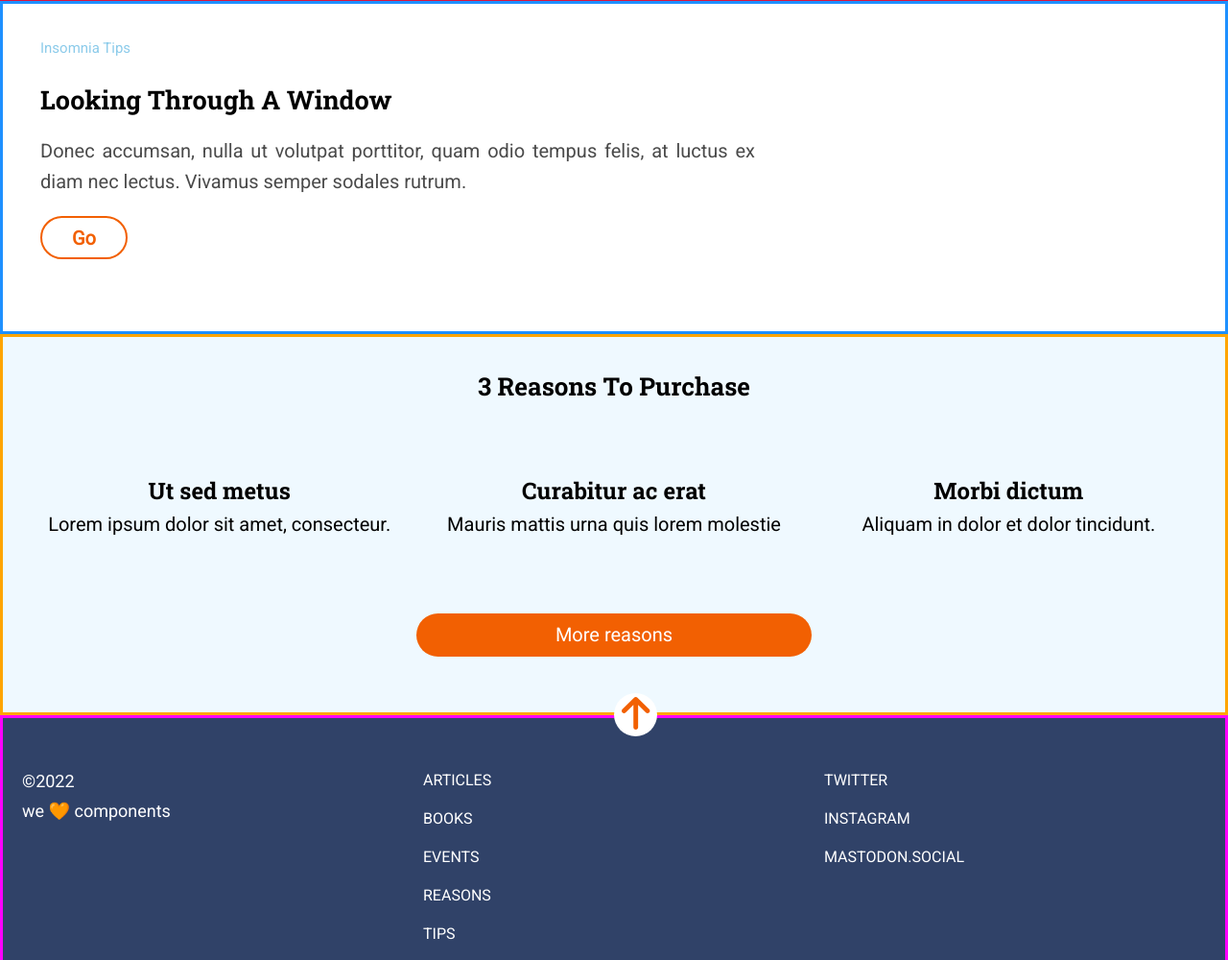
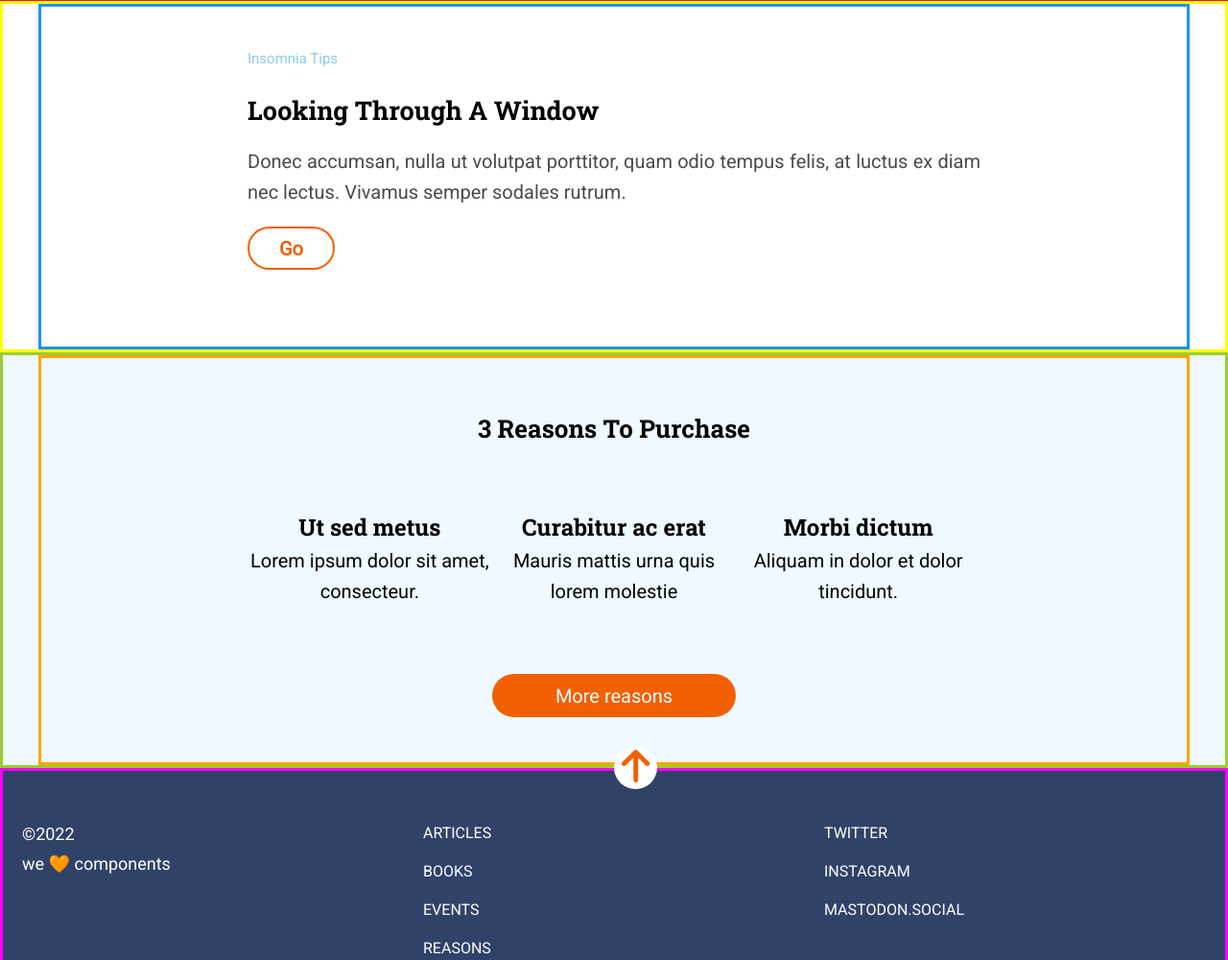
Before and after one commit to Adalab/modulo-1-evaluacion-final-Chrissy-92, a website built with Vite: page src/index.html in a window 1280 px wide. Shown: the part 799-1799 px from the top of the page at 96% size. Built offline with nearby package versions, Linux system fonts and the light colour scheme; files whose address does not match are found by name.

Commit message:
Updated media queries and added wrappers to all sections

```diff
--- a/src/partials/module2.html
+++ b/src/partials/module2.html
@@ -1,13 +1,15 @@
-<div class="module2__container">
-  <span class="module2__insomnia"> Insomnia Tips </span>
-  <h2 class="module2__h2">Looking Through A Window</h2>
-  <div class="module2__paragraph__container">
+<div class="module2__wrapper">
+  <div class="module2__container">
+    <span class="module2__insomnia"> Insomnia Tips </span>
+    <h2 class="module2__h2">Looking Through A Window</h2>
     <p class="module2__paragraph">
       Donec accumsan, nulla ut volutpat porttitor, quam odio tempus felis, at
       luctus ex diam nec lectus. Vivamus semper sodales rutrum.
     </p>
+    <span class="module2__button">
+      <a class="module2__link" href="https://adalab.es." target="_blank">
+        Go
+      </a>
+    </span>
   </div>
-  <span class="module2__button">
-    <a class="module2__link" href="https://adalab.es." target="_blank"> Go </a>
-  </span>
 </div>
--- a/src/partials/module3.html
+++ b/src/partials/module3.html
@@ -1,3 +1,4 @@
+<div class="module3__wrapper">
   <section class="module3__container">
     <h2 class="module3__title" id="middle">3 Reasons To Purchase</h2>
 
@@ -17,7 +18,9 @@
     </article>
 
     <div class="module3__button">
-    <a class="module3__link" href="https://adalab.es." target="_blank"> More reasons </a>
+      <a class="module3__link" href="https://adalab.es." target="_blank">
+        More reasons
+      </a>
     </div>
-
   </section>
+</div>
--- a/src/scss/_module2.scss
+++ b/src/scss/_module2.scss
@@ -1,5 +1,14 @@
+.module2__wrapper {
+  display: flex;
+  justify-content: center;
+  width: 100%;
+  background-color: #fff;
+  border: solid 3px yellow; // ------------------ BORRAR ÉSTA PARTE --------------------------//
+}
+
 .module2__container {
   width: 100%;
+  max-width: 100%;
   height: 25em;
   display: flex;
   flex-direction: column;
@@ -9,13 +18,11 @@
   padding-right: 25px;
   padding-bottom: 45px;
   gap: 20px;
-  background-color: #fff;
   border: solid 3px dodgerblue; // ------------------ BORRAR ÉSTA PARTE --------------------------//
 }
 
 .module2__insomnia {
   display: inline-block;
-  width: auto;
   height: 30px;
   color: #8ccbea;
   font-size: 20px;
@@ -27,15 +34,11 @@
   font-size: 35px;
 }
 
-.module2__paragraph__container {
-  max-width: 690px;
-  text-align: justify;
-}
-
 .module2__paragraph {
   font-size: 20px;
   color: #4a4a4a;
   line-height: 1.6;
+  text-align: justify;
 }
 
 .module2__button {
@@ -54,9 +57,9 @@
   color: #f26002;
 }
 
-@media screen and (min-width: 768px) {
+@media (min-width: 768px) {
   .module2__container {
-    max-width: 80em;
+    max-width: 720px;
     height: 21.7em;
     padding-left: 39px;
     padding-right: 39px;
@@ -72,10 +75,6 @@
     font-size: 27px;
   }
 
-  .module2__paragraph__container {
-    max-width: 745px;
-  }
-
   .module2__paragraph {
     font-size: 20px;
   }
@@ -87,6 +86,18 @@
   }
 }
 
-@media screen and (min-width: 1280px) {
+@media (min-width: 1024px) {
+  .module2__container {
+    max-width: 960px;
+  }
+}
 
+@media (min-width: 1280px) {
+  .module2__container {
+    max-width: 1200px;
+    height: 22.5em;
+    padding-top: 45px;
+    padding-left: 215px;
+    padding-right: 215px;
+  }
 }
--- a/src/scss/_module3.scss
+++ b/src/scss/_module3.scss
@@ -1,5 +1,14 @@
+.module3__wrapper {
+  display: flex;
+  justify-content: center;
+  width: 100%;
+  background-color: #eff9ff;
+  border: solid 3px yellowgreen; // ------------------ BORRAR ÉSTA PARTE --------------------------//
+}
+
 .module3__container {
   width: 100%;
+  max-width: 100%;
   height: 55em;
   display: grid;
   grid-template-columns: 1fr 3fr 1fr;
@@ -11,8 +20,6 @@
   padding-right: 20px;
   padding-bottom: 85px;
   text-align: center;
-  // gap: 50px;
-  background-color: #eff9ff;
   border: solid 3px orange; // ------------------ BORRAR ÉSTA PARTE --------------------------//
 }
 
@@ -68,18 +75,18 @@
   color: white;
 }
 
-@media screen and (min-width: 736px) {
+@media (min-width: 768px) {
   .module3__container {
+    max-width: 720px;
     height: 24.82em;
     display: grid;
     grid-template-columns: 1fr 1fr 1fr;
     grid-template-rows: 2fr 4fr 2fr;
     row-gap: 50px;
-    padding-bottom: 65px;
+    padding-bottom: 50px;
   }
 
   .module3__title {
-    grid-column: 1/4;
     font-size: 26px;
   }
 
@@ -119,3 +126,19 @@
     font-size: 20px;
   }
 }
+
+@media (min-width: 1024px) {
+  .module3__container {
+    max-width: 960px;
+  }
+}
+
+@media (min-width: 1280px) {
+  .module3__container {
+    max-width: 1200px;
+    height: 26.7em;
+    padding-top: 45px;
+    padding-left: 215px;
+    padding-right: 215px;
+  }
+}
```
Lines whose indentation alone changed are shown as unchanged.
